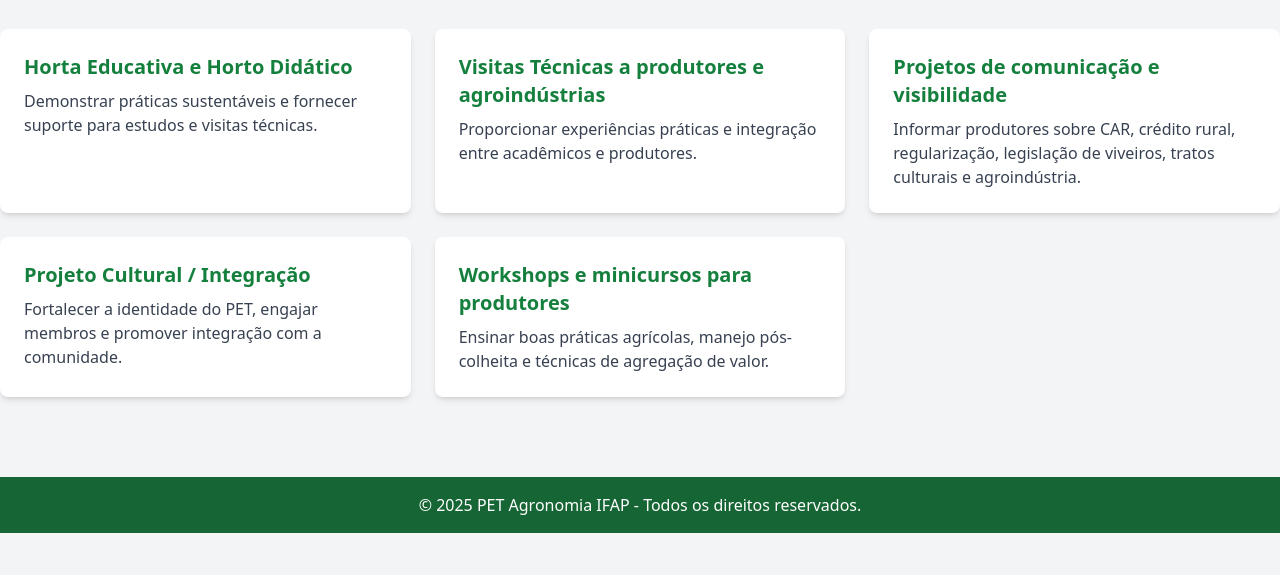
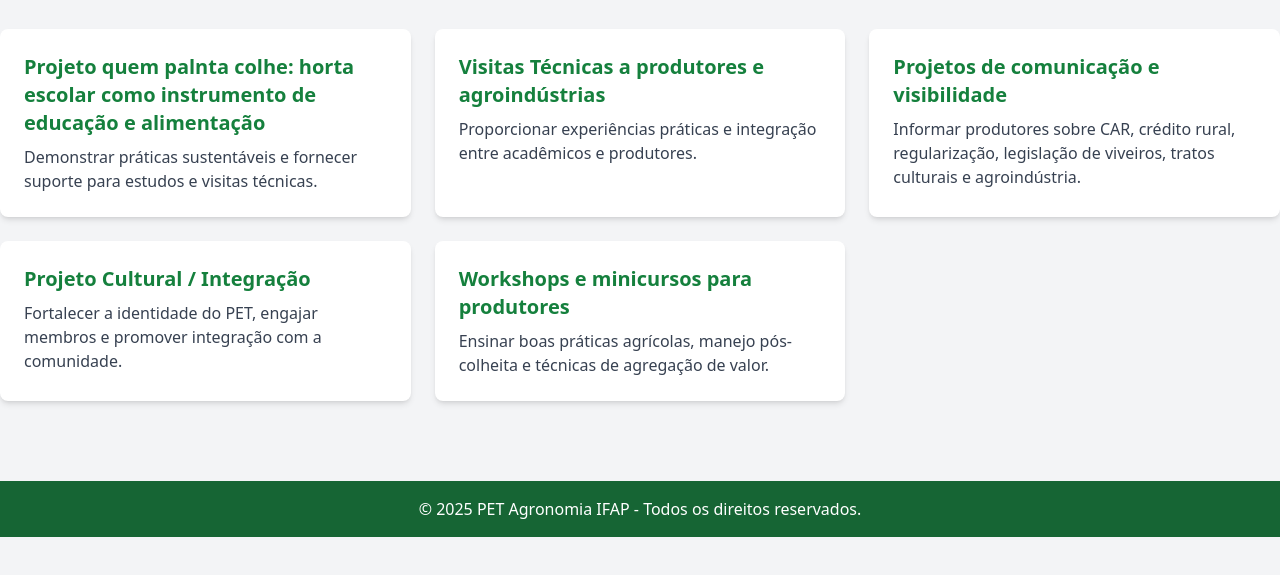
Before and after one commit to petagroifap-maker/pet-agronomia-ifap, a plain HTML site: page extensao.html in a window 1280 px wide. Shown: the part 187-762 px from the top of the page. Drawn offline with nearby package versions, Linux system fonts and the light colour scheme.

Commit message:
Update extensao.html

```diff
--- a/extensao.html
+++ b/extensao.html
@@ -37,7 +37,7 @@
     <div class="grid gap-6 md:grid-cols-2 lg:grid-cols-3">
       <!-- Card 1 -->
       <div class="bg-white rounded-lg shadow-md p-6 hover:shadow-xl transition">
-        <h3 class="text-xl font-bold text-green-700 mb-2">Horta Educativa e Horto Didático</h3>
+        <h3 class="text-xl font-bold text-green-700 mb-2">Projeto quem palnta colhe: horta escolar como instrumento de educação e alimentação</h3>
         <p class="text-gray-700">Demonstrar práticas sustentáveis e fornecer suporte para estudos e visitas técnicas.</p>
       </div>
 
```
